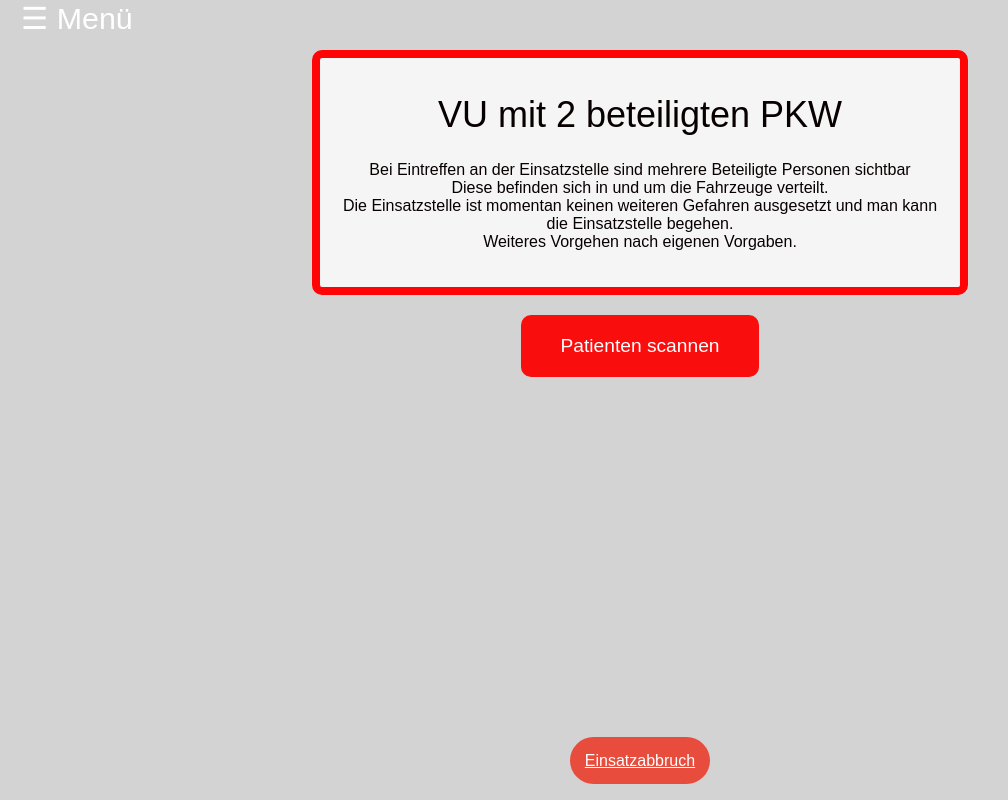
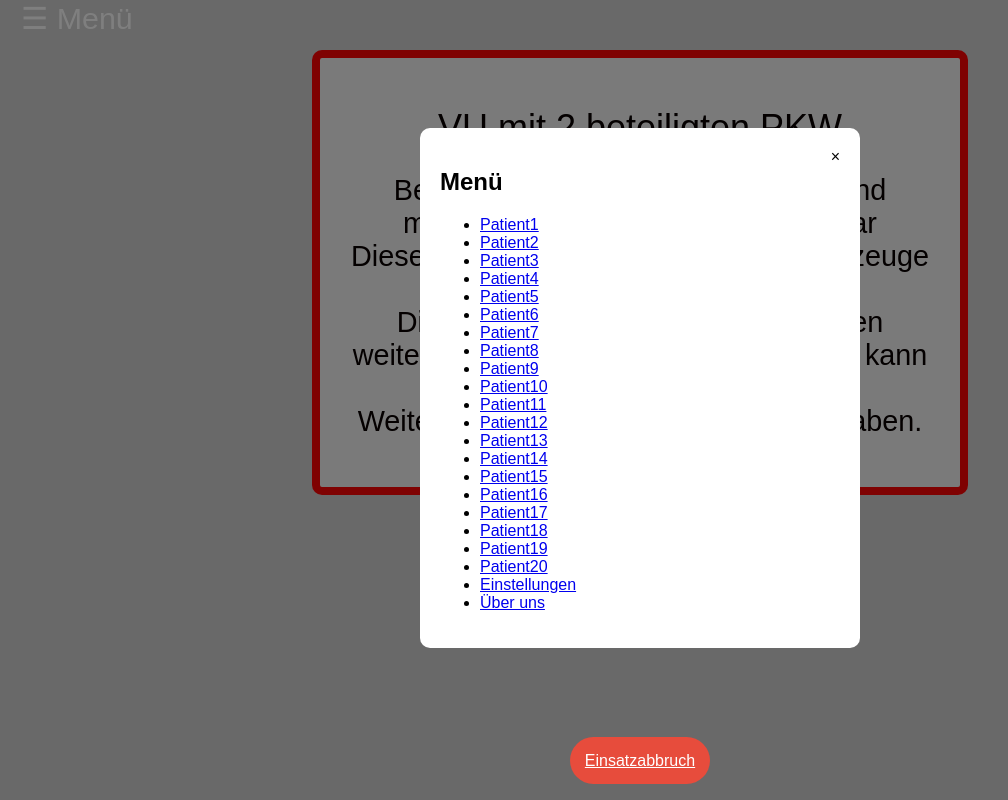
Before and after one commit to Hoffi120186/1Rettungsmittel-, a website: page Index.html in a window 1280 px wide. Both pictures are taken after a click on the button "☰ Menü". Shown: the whole page, without its empty margins (0-1008 px from the left). Drawn offline with nearby package versions, Linux system fonts and the light colour scheme.

Commit message:
Update Index.html

```diff
--- a/Index.html
+++ b/Index.html
@@ -4,7 +4,165 @@
     <meta charset="UTF-8">
     <meta name="viewport" content="width=device-width, initial-scale=1.0">
     <title>QR-Code Scanner</title>
+    <link rel="manifest" href="manifest.json">
     <link rel="icon" href="Logo App.jpg" type="image/jpeg">
+</head>
+<body>
+
+    <!-- Menüleiste -->
+    <header>
+        <button id="menuButton">☰ Menü</button>
+
+    </header>
+
+    <!-- Kamera öffnen Hinweis -->
+    <main>
+        <div class="text-container">
+            <p>
+                <span style="font-size: 36px; display: block; margin-bottom: 25px;">VU mit 2 beteiligten PKW</span>
+                Bei Eintreffen an der Einsatzstelle sind mehrere Beteiligte Personen sichtbar<br>
+                Diese befinden sich in und um die Fahrzeuge verteilt.<br>
+                Die Einsatzstelle ist momentan keinen weiteren Gefahren ausgesetzt und man kann die Einsatzstelle begehen.<br>
+                Weiteres Vorgehen nach eigenen Vorgaben.
+            </p>
+        </div>
+        <div class="camera-container">
+            <button id="cameraButton" class="old-style-button">Patienten scannen</button>
+        </div>
+        <video id="video" autoplay playsinline style="display:none;"></video>
+        <canvas id="canvas" style="display:none;"></canvas>
+    </main>
+
+    <!-- Modal für Menü -->
+    <div id="menuModal" class="modal">
+        <div class="modal-content">
+            <span class="close">×</span>
+            <h2>Menü</h2>
+            <ul>
+                <li><a href="patient1.html">Patient1</a></li>
+                <li><a href="patient2.html">Patient2</a></li>
+                <li><a href="patient3.html">Patient3</a></li>
+                <li><a href="patient4.html">Patient4</a></li>
+                <li><a href="patient5.html">Patient5</a></li>
+                <li><a href="patient6.html">Patient6</a></li>
+                <li><a href="patient7.html">Patient7</a></li>
+                <li><a href="patient8.html">Patient8</a></li>
+                <li><a href="patient9.html">Patient9</a></li>
+                <li><a href="patient10.html">Patient10</a></li>
+                <li><a href="patient11.html">Patient11</a></li>
+                <li><a href="patient12.html">Patient12</a></li>
+                <li><a href="patient13.html">Patient13</a></li>
+                <li><a href="patient14.html">Patient14</a></li>
+                <li><a href="patient15.html">Patient15</a></li>
+                <li><a href="patient16.html">Patient16</a></li>
+                <li><a href="patient17.html">Patient17</a></li>
+                <li><a href="patient18.html">Patient18</a></li>
+                <li><a href="patient19.html">Patient19</a></li>
+                <li><a href="patient20.html">Patient20</a></li>
+                <li><a href="Einstellungen.html">Einstellungen</a></li>
+                <li><a href="#about">Über uns</a></li>
+            </ul>
+        </div>
+    </div>
+
+    <!-- Einsatzabbruch Button -->
+    <div class="button-container">
+        <a href="index.html" id="einsatzabbruchButton">Einsatzabbruch</a>
+    </div>
+
+    <script>
+        document.addEventListener("DOMContentLoaded", () => {
+            const cameraButton = document.getElementById("cameraButton");
+            const video = document.getElementById("video");
+            const canvas = document.getElementById("canvas");
+            const canvasContext = canvas.getContext('2d');
+            const menuButton = document.getElementById("menuButton");
+            const menuModal = document.getElementById("menuModal");
+            const closeButton = document.querySelector(".close");
+
+            let currentStream = null;
+
+            // Menü öffnen und schließen
+            menuButton.addEventListener("click", () => {
+                menuModal.style.display = "block";
+            });
+
+            closeButton.addEventListener("click", () => {
+                menuModal.style.display = "none";
+            });
+
+            window.addEventListener("click", (event) => {
+                if (event.target === menuModal) {
+                    menuModal.style.display = "none";
+                }
+            });
+
+            // Kamera starten
+            cameraButton.addEventListener("click", async () => {
+                try {
+                    cameraButton.style.display = "none";
+
+                    if (!navigator.mediaDevices || !navigator.mediaDevices.getUserMedia) {
+                        alert("Die Kamera-API wird von diesem Gerät nicht unterstützt.");
+                        return;
+                    }
+
+                    const stream = await navigator.mediaDevices.getUserMedia({
+                        video: { facingMode: "environment" } // Rückkamera bevorzugt
+                    });
+
+                    currentStream = stream;
+
+                    video.srcObject = stream;
+                    video.style.display = "block";
+
+                    video.onloadedmetadata = () => {
+                        video.play();
+                        startQRCodeDetection();
+                    };
+                } catch (error) {
+                    console.error("Kamera-Zugriff fehlgeschlagen:", error);
+                    alert("Kamera-Zugriff fehlgeschlagen. Bitte Berechtigungen prüfen.");
+                }
+            });
+
+            // QR-Code-Erkennung
+            function startQRCodeDetection() {
+                canvas.width = video.videoWidth;
+                canvas.height = video.videoHeight;
+
+                const scanQRCode = () => {
+                    canvasContext.drawImage(video, 0, 0, canvas.width, canvas.height);
+                    const imageData = canvasContext.getImageData(0, 0, canvas.width, canvas.height);
+
+                    const code = jsQR(imageData.data, canvas.width, canvas.height, {
+                        inversionAttempts: "dontInvert",
+                    });
+
+                    if (code) {
+                        window.open(code.data, "_self"); // Öffnet die Seite direkt im aktuellen Tab
+
+                    } else {
+                        requestAnimationFrame(scanQRCode);
+                    }
+                };
+
+                requestAnimationFrame(scanQRCode);
+            }
+        });
+</script>
+<script>
+
+if ("serviceWorker" in navigator) {
+    navigator.serviceWorker.register("service-worker.js")
+        .then(() => console.log("Service Worker registriert."))
+        .catch((error) => console.error("Service Worker Registrierung fehlgeschlagen:", error));
+}
+</script>
+</script>
+
+    <script src="https://cdn.jsdelivr.net/npm/jsqr@1.4.0/dist/jsQR.js"></script>
+
     <style>
         body {
             font-family: Arial, sans-serif;
@@ -14,7 +172,6 @@
             display: flex;
             flex-direction: column;
             min-height: 100vh;
-            position: relative;
         }
 
         #menuButton {
@@ -25,7 +182,6 @@
             border: black;
             font-size: 1.9em;
             cursor: pointer;
-            z-index: 10;
         }
 
         .text-container {
@@ -37,14 +193,13 @@
             color: rgb(8, 0, 0);
             text-align: center;
             border-radius: 10px;
-            border: 8px solid transparent;
-            animation: blink 1s infinite;
+            border: 8px solid transparent; /* Standard transparenten Rand */
+            animation: blink 1s infinite; /* Blinken dauerhaft aktiv */
         }
 
         .camera-container {
             margin-top: 20px;
             text-align: center;
-            z-index: 10;
         }
 
         #cameraButton {
@@ -57,31 +212,35 @@
             cursor: pointer;
         }
 
-        #video {
-            position: absolute;
+        #menuModal {
+            display: none;
+            position: fixed;
             top: 0;
             left: 0;
-            width: 100vw;
-            height: 60vh; /* Höhe auf 60% des Viewports setzen */
-            object-fit: cover;
-            z-index: -1;
+            width: 100%;
+            height: 100%;
+            background-color: rgba(0, 0, 0, 0.5);
         }
 
-        #canvas {
-            position: absolute;
-            top: 0;
-            left: 0;
-            width: 100vw;
-            height: 60vh; /* Canvas auf gleiche Höhe wie Video setzen */
-            z-index: 1;
+        .modal-content {
+            background-color: white;
+            margin: 10% auto;
+            padding: 20px;
+            width: 80%;
+            max-width: 400px;
+            border-radius: 10px;
+        }
+
+        .close {
+            float: right;
+            cursor: pointer;
         }
 
         .button-container {
-            position: fixed;
+            position: absolute;
             bottom: 30px;
             width: 100%;
             text-align: center;
-            z-index: 10;
         }
 
         #einsatzabbruchButton {
@@ -93,99 +252,26 @@
             cursor: pointer;
         }
 
+        /* Hier beginnt die Anpassung */
+        /* Hover-Effekt für den Textbereich mit Blink-Effekt in Rot */
+        .text-container:hover {
+            border: 9px solid red; /* Roter Rand bei Hover */
+            animation: blink 1s infinite; /* Blinken des Rahmens */
+
+
+        }
+
+        /* Schriftgröße im Textbereich */
+        .text-container p {
+            font-size: 1.8em; /* Größere Schrift */
+        }
+
+        /* Blinkende Animation */
         @keyframes blink {
             0% { border-color: red; }
             50% { border-color: transparent; }
             100% { border-color: red; }
         }
     </style>
-</head>
-<body>
-
-    <header>
-        <button id="menuButton">☰ Menü</button>
-    </header>
-
-    <main>
-        <div class="text-container">
-            <p>
-                <span style="font-size: 36px; display: block; margin-bottom: 25px;">VU mit 2 beteiligten PKW</span>
-                Bei Eintreffen an der Einsatzstelle sind mehrere Beteiligte Personen sichtbar<br>
-                Diese befinden sich in und um die Fahrzeuge verteilt.<br>
-                Die Einsatzstelle ist momentan keinen weiteren Gefahren ausgesetzt und man kann die Einsatzstelle begehen.<br>
-                Weiteres Vorgehen nach eigenen Vorgaben.
-            </p>
-        </div>
-        <div class="camera-container">
-            <button id="cameraButton">Patienten scannen</button>
-        </div>
-        <video id="video" autoplay playsinline style="display:none;"></video>
-        <canvas id="canvas"></canvas>
-    </main>
-
-    <div class="button-container">
-        <a href="index.html" id="einsatzabbruchButton">Einsatzabbruch</a>
-    </div>
-
-    <script>
-        document.addEventListener("DOMContentLoaded", () => {
-            const cameraButton = document.getElementById("cameraButton");
-            const video = document.getElementById("video");
-            const canvas = document.getElementById("canvas");
-            const canvasContext = canvas.getContext('2d');
-
-            let currentStream = null;
-
-            cameraButton.addEventListener("click", async () => {
-                try {
-                    cameraButton.style.display = "none"; // Scannen-Button ausblenden
-
-                    if (!navigator.mediaDevices || !navigator.mediaDevices.getUserMedia) {
-                        alert("Die Kamera-API wird von diesem Gerät nicht unterstützt.");
-                        return;
-                    }
-
-                    const stream = await navigator.mediaDevices.getUserMedia({
-                        video: { facingMode: "environment" } // Rückkamera bevorzugt
-                    });
-
-                    currentStream = stream;
-                    video.srcObject = stream;
-                    video.style.display = "block"; // Video im Vordergrund anzeigen
-
-                    video.onloadedmetadata = () => {
-                        video.play();
-                        startQRCodeDetection();
-                    };
-                } catch (error) {
-                    console.error("Kamera-Zugriff fehlgeschlagen:", error);
-                    alert("Kamera-Zugriff fehlgeschlagen. Bitte Berechtigungen prüfen.");
-                }
-            });
-
-            function startQRCodeDetection() {
-                canvas.width = video.videoWidth;
-                canvas.height = video.videoHeight;
-
-                const scanQRCode = () => {
-                    canvasContext.drawImage(video, 0, 0, canvas.width, canvas.height);
-                    const imageData = canvasContext.getImageData(0, 0, canvas.width, canvas.height);
-                    const code = jsQR(imageData.data, canvas.width, canvas.height);
-
-                    if (code) {
-                        alert("QR-Code erkannt: " + code.data);
-                        window.open(code.data, "_self"); // Seite im selben Tab öffnen
-                    } else {
-                        requestAnimationFrame(scanQRCode);
-                    }
-                };
-
-                requestAnimationFrame(scanQRCode);
-            }
-        });
-    </script>
-
-    <script src="https://cdn.jsdelivr.net/npm/jsqr@1.4.0/dist/jsQR.js"></script>
-
 </body>
 </html>
```
